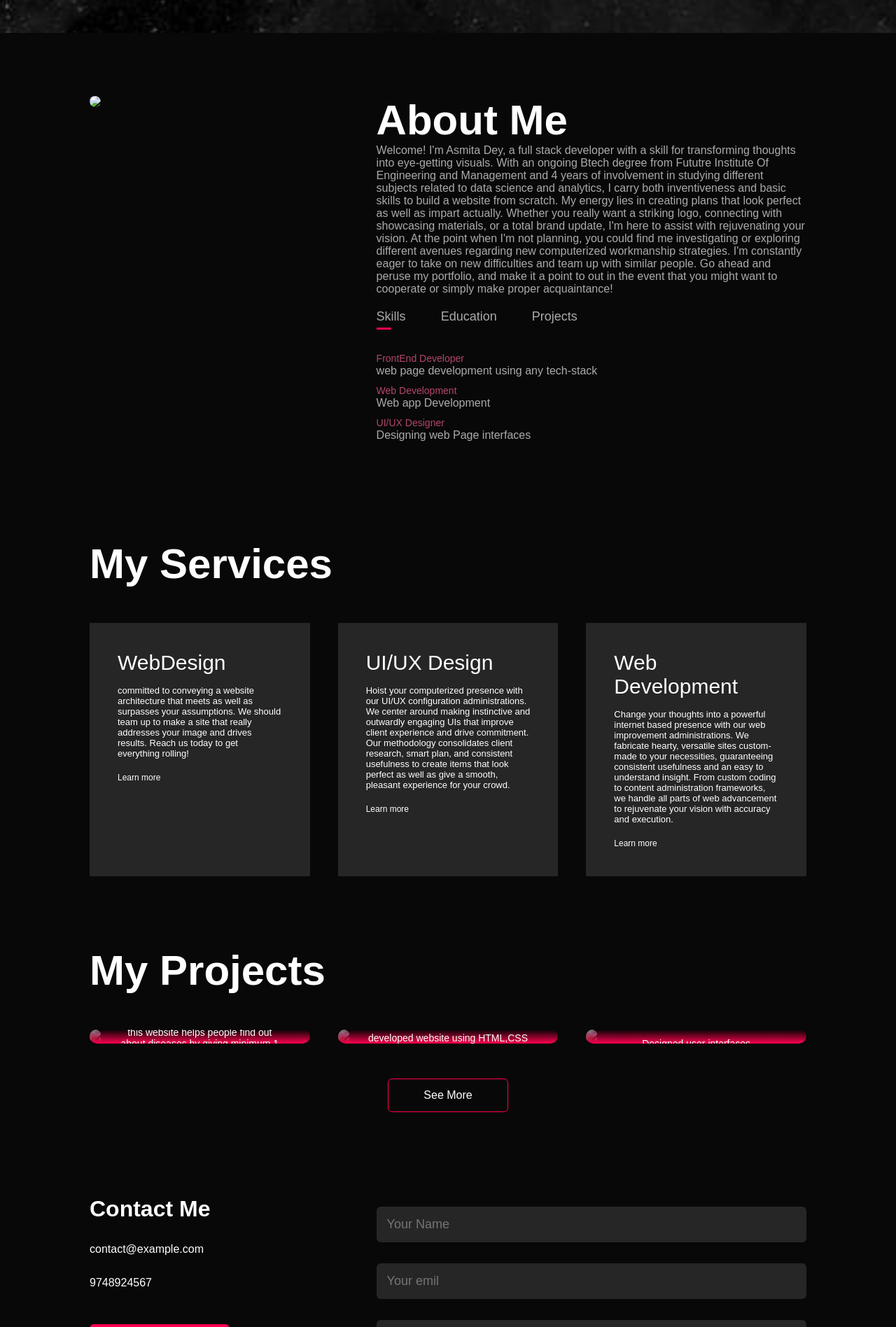
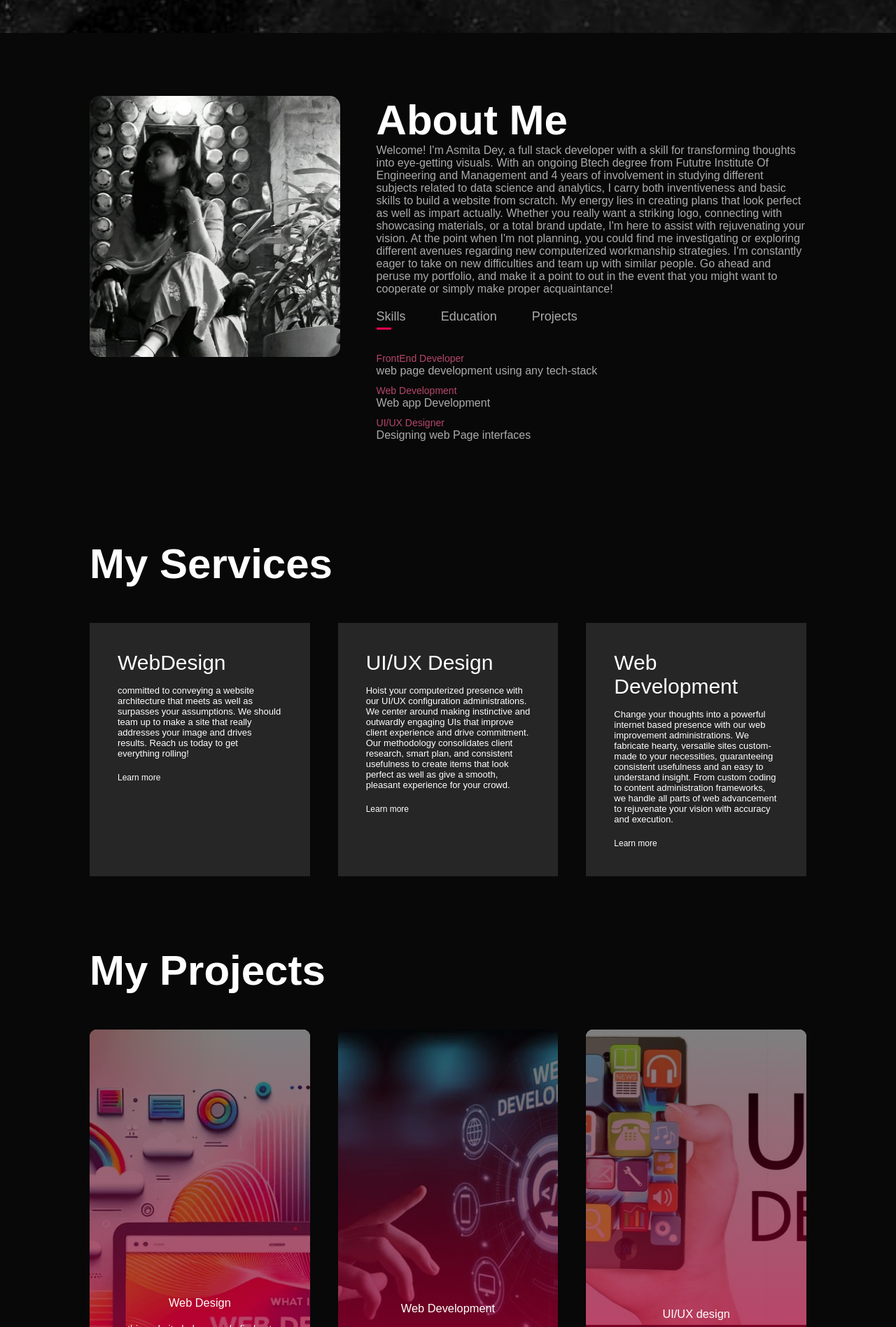
Before and after one commit to Asmita202202/Portfolio, a plain HTML site: page index.html in a window 1280 px wide. Shown: the part 753-2649 px from the top of the page at 70% size. Drawn offline with Linux system fonts and the light colour scheme; files whose address does not match are found by name.

Commit message:
Update index.html

```diff
--- a/index.html
+++ b/index.html
@@ -11,7 +11,7 @@
 <div id="header">
     <div class="container">
         <nav>
-            <img src="images/logo.png" class="logo">
+            <img src="logo.png" class="logo">
             <ul>
                 <li><a href="#header">Home</a></li>
                 <li><a href="#about">About</a></li>
@@ -31,7 +31,7 @@
     <div class="container">
         <div class="row">
             <div class="about-col-1">
-                <img src="images/user.png">
+                <img src="user.png">
             </div>
             <div class="about-col-2">
                 <h1 class="subtitle">About Me</h1>
@@ -100,7 +100,7 @@
         <h1 class="subtitle">My Projects</h1>
         <div class="project-list">
             <div class="project">
-                <img src="images/work1.png">
+                <img src="work1.png">
                 <div class="layer">
                     <h3>Web Design</h3>
                     <p>this website helps people find out about diseases by giving minimum 1 symptom</p>
@@ -108,7 +108,7 @@
                 </div>
             </div>
             <div class="project">
-                <img src="images/work2.png">
+                <img src="work2.png">
                 <div class="layer">
                     <h3>Web Development</h3>
                     <p>developed website using HTML,CSS and javascript.</p>
@@ -116,7 +116,7 @@
                 </div>
             </div>
             <div class="project">
-                <img src="images/work3.png">
+                <img src="work3.png">
                 <div class="layer">
                     <h3>UI/UX design</h3>
                     <p>Designed user interfaces </p>
@@ -140,7 +140,7 @@
                     <a href=""><i class="fa-brands fa-instagram"></i></a>
                     <a href=""><i class="fa-brands fa-linkedin"></i></a>
                 </div>
-                <a href="images/MyCV.pdf" download class="btn btn2">Download CV</a>
+                <a href="MyCV.pdf" download class="btn btn2">Download CV</a>
             </div>
             <div class="contact-right">
                 <form name="submit-to-google-sheet">
```
